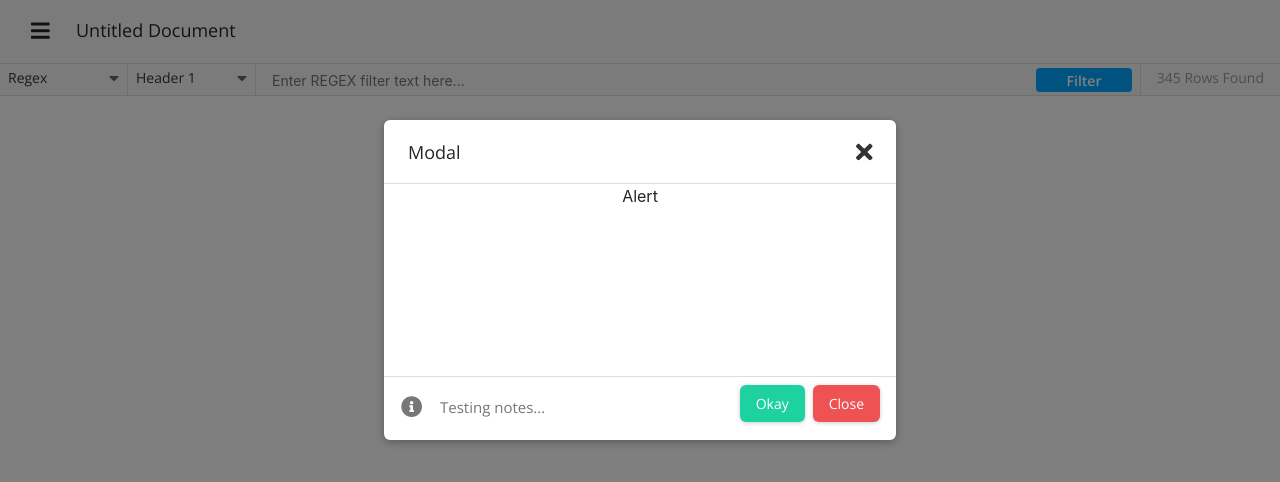
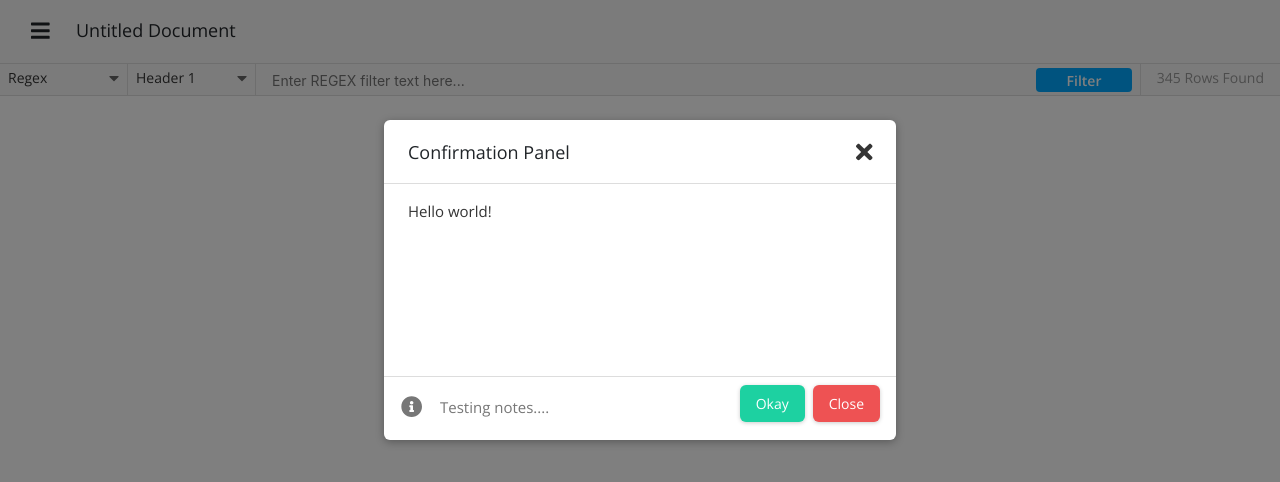
Before and after one commit to marknoone/CSV-Manager, a React (Create React App) app in the folder web-client/: page / in a window 1280 px wide. Shown: the top 482 px of the page. Built offline with nearby package versions, Linux system fonts and the light colour scheme.

Commit message:
Added confirmation panel implementation

```diff
--- a/web-client/src/modals/burger-menu/burger_menu.tsx
+++ /dev/null
@@ -1,7 +0,0 @@
-import React from 'react';
-
-const BurgerMenu : React.FunctionComponent = () => {
-    return <></>;
-}
-
-export default BurgerMenu;
--- a/web-client/src/modals/burger-menu/index.ts
+++ /dev/null
@@ -1 +0,0 @@
-export { default as BurgerMenu } from './burger_menu';
--- a/web-client/src/modals/confirmation-panel/confirmation_panel.tsx
+++ b/web-client/src/modals/confirmation-panel/confirmation_panel.tsx
@@ -1,7 +1,48 @@
 import React from 'react';
+import styled from 'styled-components';
+import ModalHeader from '../modal_header';
+import ModalFooter from '../modal_footer';
 
-const ConfirmationPanel : React.FunctionComponent = () => {
-    return <></>;
+export interface ConfimationPanelProps {
+    message: string;
+    closeModal: () => void;
+    onReject: () =>  void;
+    onAccept: () => void;
+}
+
+const ConfirmationTextContainer = styled.div`
+    padding: 16px 24px;
+    text-align: left;
+`;
+
+const ConfirmationText = styled.p`
+    font-family: 'Open Sans', sans-serif;
+    font-size: 15px;
+    font-weight: 500;
+    color: #343434;
+    height: 100%;
+    width: 100%;
+`;
+
+const ErrConfirmationText = styled(ConfirmationText)`
+    color: #d63031
+`;
+
+const ConfirmationPanel : React.FunctionComponent<ConfimationPanelProps> = ({ message, closeModal, onReject, ...props }) => {
+    return  <>
+                <ModalHeader title="Confirmation Panel" onClose={closeModal}/>
+                <ConfirmationTextContainer>
+                    {
+                        message ?
+                        <ConfirmationText>{ message }</ConfirmationText> :
+                        <ErrConfirmationText>Err: No message passed.</ErrConfirmationText>
+                    }
+                </ConfirmationTextContainer>
+                <ModalFooter {...props} onClose={() => {
+                    onReject();
+                    closeModal();
+                }}/>
+            </>;
 }
 
 export default ConfirmationPanel;
--- a/web-client/src/modals/modal_footer.tsx
+++ b/web-client/src/modals/modal_footer.tsx
@@ -46,6 +46,13 @@ const FooterNote = styled.p`
     margin: 0;
 `;
 
+const FooterLayoutWrapper = styled.div`
+    position: absolute;
+    bottom:0;
+    right: 0;
+    left: 0;
+`;
+
 const Button = styled.button`
     padding: 8px 16px;
     border-radius: 6px;
@@ -76,7 +83,8 @@ const CloseButton = styled(Button)`
 `;
 
 const ModalFooter : React.FunctionComponent<ModalFooterProps> = ({footerNote, acceptText, onAccept, cancelText, onClose}) => {
-    return <FooterContainer>
+    return <FooterLayoutWrapper>
+        <FooterContainer>
             {
                 !footerNote ? null :
                 (
@@ -100,7 +108,8 @@ const ModalFooter : React.FunctionComponent<ModalFooterProps> = ({footerNote, ac
                     {cancelText ? cancelText : "Close"}
                 </CloseButton>
             }
-    </FooterContainer>;
+        </FooterContainer>
+    </FooterLayoutWrapper> ;
 }
 
 export default ModalFooter;
--- a/web-client/src/modals/modal_manager.tsx
+++ b/web-client/src/modals/modal_manager.tsx
@@ -1,8 +1,6 @@
 import React, { useState } from 'react';
 import { Modals, MODAL_MAP } from './modal_map';
 import styled from 'styled-components';
-import ModalHeader from './modal_header';
-import ModalFooter from './modal_footer';
 
 const ModalContainer = styled.div`
     position: absolute;
@@ -26,25 +24,20 @@ const Modal = styled.div`
     box-shadow: 0px 2px 8px 0px rgba(0, 0, 0, 0.3);
 `;
 
-const ModalFooterLayoutWrapper = styled.div`
-    position: absolute;
-    bottom:0;
-    right: 0;
-    left: 0;
-`;
+const ModalManager : React.FunctionComponent<any> = (mainProps) => {
+    const props = {
+        message: "Hello world!",
+        footerNote: "Testing notes....",
+        onAccept: () => { console.log("Accept"); },
+        onReject: () => { console.log("Reject"); },
+    }
 
-
-const ModalManager : React.FunctionComponent = () => {
-    const [currentModal, setCurrentModal] = useState<Modals | null>(Modals.AlertPanel);
+    const [currentModal, setCurrentModal] = useState<Modals | null>(Modals.ConfirmationPanel);
     if(!currentModal) return <></>;
 
     return <ModalContainer>
         <Modal>
-            <ModalHeader title="Modal" onClose={() => setCurrentModal(null)}/>
-            { MODAL_MAP[currentModal] }
-            <ModalFooterLayoutWrapper>
-                <ModalFooter footerNote="Testing notes..." onClose={() => setCurrentModal(null)} onAccept={()=>{}}/>
-            </ModalFooterLayoutWrapper>
+            { MODAL_MAP[currentModal]({...props, closeModal: () => setCurrentModal(null)}) }
         </Modal>
     </ModalContainer>;
 }
--- a/web-client/src/modals/modal_map.tsx
+++ b/web-client/src/modals/modal_map.tsx
@@ -1,22 +1,19 @@
 import { AlertPanel } from './alert-panel';
-import { BurgerMenu } from './burger-menu';
 import { ConfirmationPanel } from './confirmation-panel';
 import { OpenCSVMenu } from './open-csv-menu';
 
 type ModalMap = {
-    [key:number] : JSX.Element;
+    [key:number] : (props: any) => JSX.Element;
 }
 
 export enum Modals {
     AlertPanel = 1,
-    BurgerMenu,
     ConfirmationPanel,
     OpenCSVMenu
 }
 
 export const MODAL_MAP: ModalMap = {
-    [Modals.AlertPanel] :  <AlertPanel />,
-    [Modals.BurgerMenu] :  <BurgerMenu />,
-    [Modals.ConfirmationPanel] : <ConfirmationPanel /> ,
-    [Modals.OpenCSVMenu] :  <OpenCSVMenu /> ,
+    [Modals.AlertPanel] :  (props: any) => <AlertPanel {...props} />,
+    [Modals.ConfirmationPanel] : (props: any) => <ConfirmationPanel {...props} /> ,
+    [Modals.OpenCSVMenu] :  (props: any) => <OpenCSVMenu {...props} /> ,
 }
```
Lines whose indentation alone changed are shown as unchanged.
